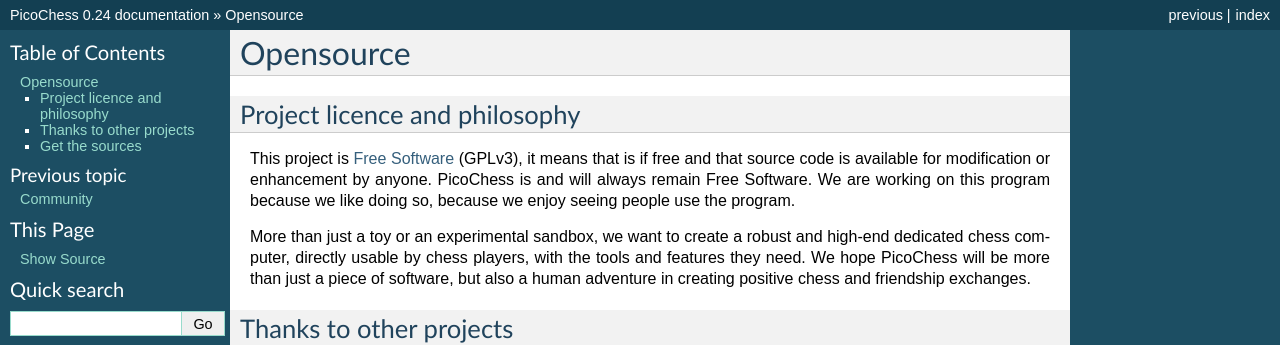
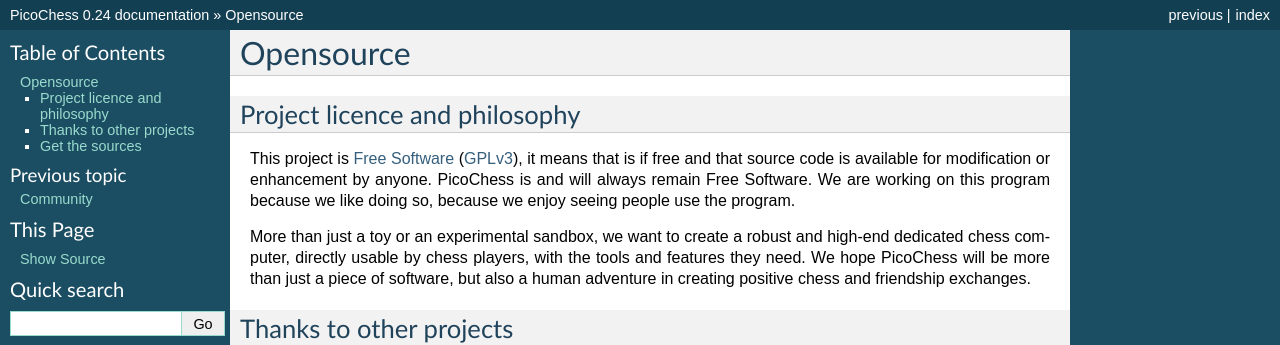
Before and after one commit to jromang/picochess, a Sphinx documentation site: the page built from docs/source.rst, in a window 1280 px wide. Shown: the top 345 px of the page. Built offline with Sphinx 7.4.7, drawn with Linux system fonts in a browser that asks for light colours; part of the change alters nothing that is shown.

```diff
--- a/docs/source.rst
+++ b/docs/source.rst
@@ -4,7 +4,7 @@ Opensource
 Project licence and philosophy
 ------------------------------
 
-This project is `Free Software <https://www.gnu.org/philosophy/free-sw.html>`_ (GPLv3), it means that is if free and that source code is available for modification or enhancement by anyone.
+This project is `Free Software <https://www.gnu.org/philosophy/free-sw.html>`_ (`GPLv3 <http://www.gnu.org/copyleft/gpl.html>`_), it means that is if free and that source code is available for modification or enhancement by anyone.
 PicoChess is and will always remain Free Software. We are working on this program because we like doing so, because we enjoy seeing people use the program.
 
 More than just a toy or an experimental sandbox, we want to create a robust and high-end dedicated chess computer, directly usable by chess players, with the tools and features they need.
```
